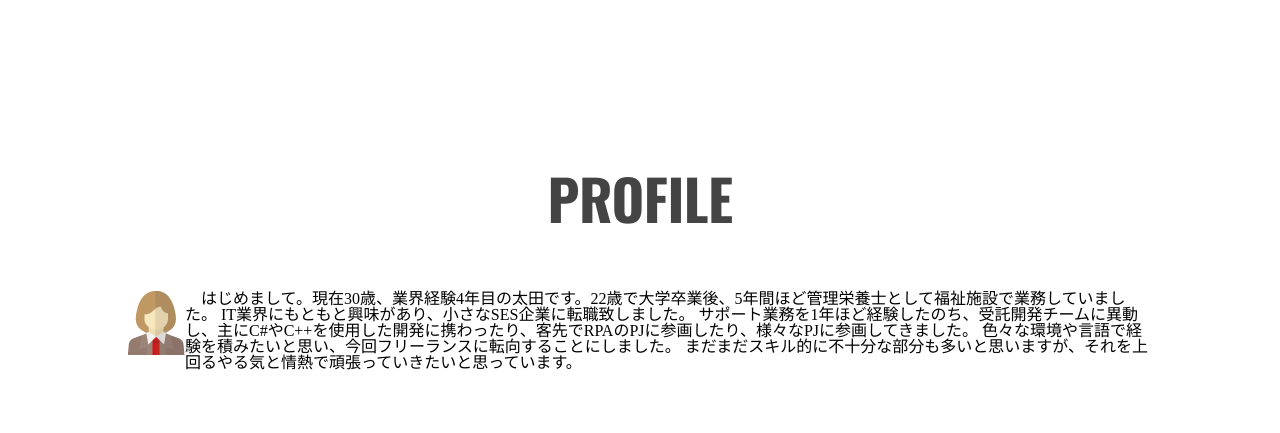
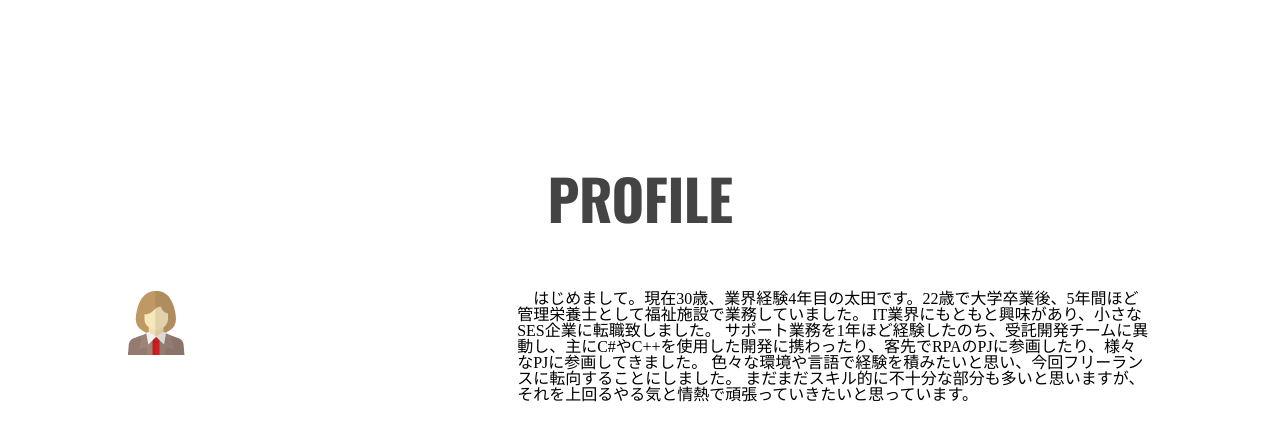
Before and after one commit to oota-bear/profile, a plain HTML site: page index.html in a window 1280 px wide. Shown: the part 452-885 px from the top of the page. Before the commit the page ends 853 px from the top, so only its background shows below. Drawn offline with nearby package versions, Linux system fonts and the light colour scheme; files whose address does not match are found by name; a web font is replaced by a local one.

Commit message:
Update stylesheet.css

```diff
--- a/stylesheet.css
+++ b/stylesheet.css
@@ -220,3 +220,11 @@ section {
     -ms-flex-pack: justify;
     justify-content: space-between;
 }
+
+.two-column-image {
+    width: 33%;
+}
+
+.two-column-desc {
+    width: 62%;
+}
```
